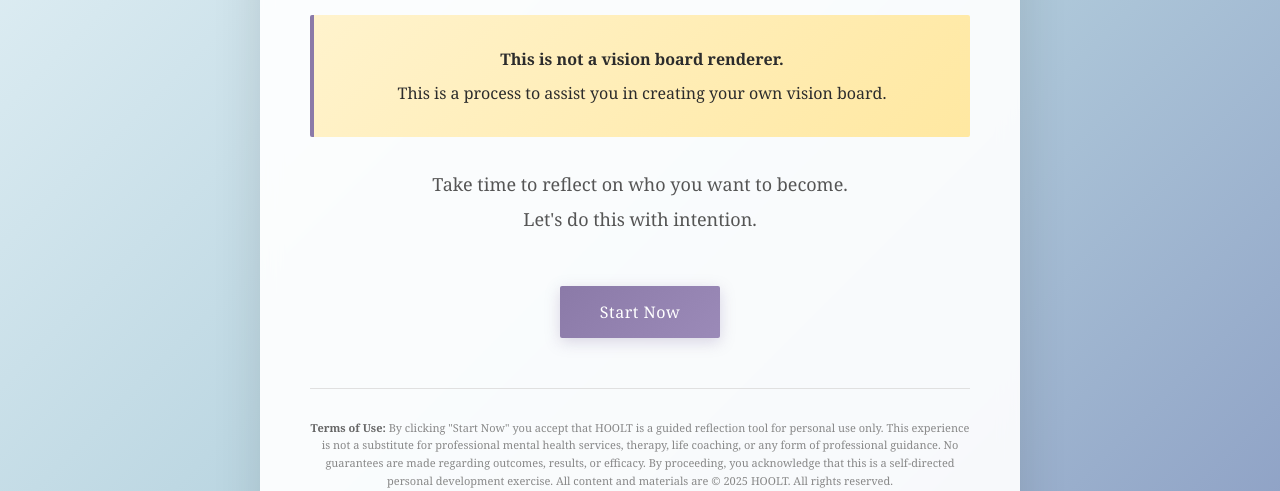
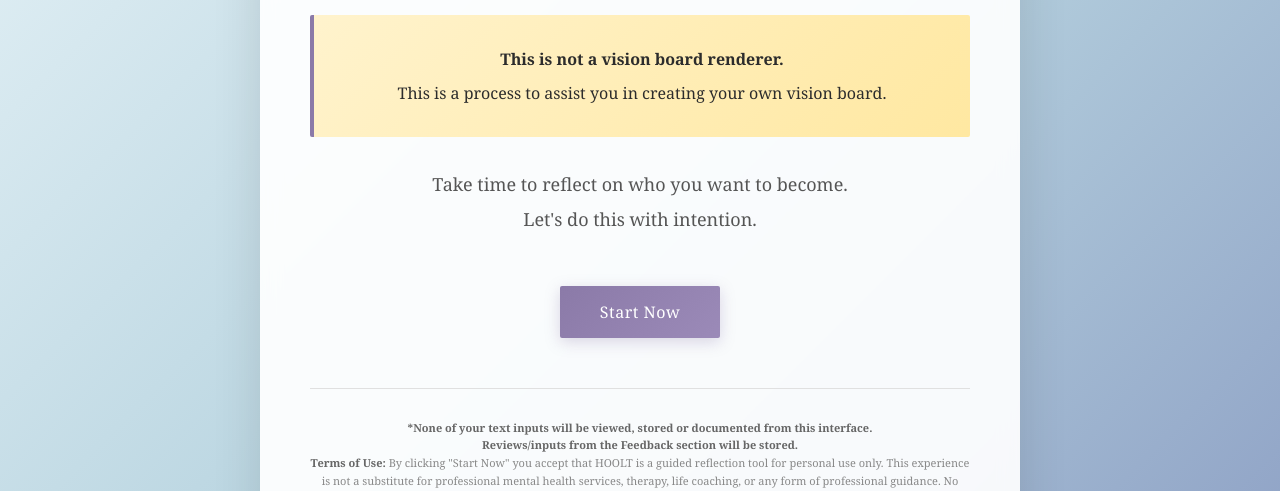
Before and after one commit to hashi-codes/hoolt, a plain HTML site: page index.html in a window 1280 px wide. Shown: the part 302-793 px from the top of the page. Drawn offline with Linux system fonts and the light colour scheme.

Commit message:
Update index.html
Updated Ts and Cs

```diff
--- a/index.html
+++ b/index.html
@@ -42,7 +42,7 @@
                 </div>
                  <div class="terms-footer">
                     <p class="terms-text">
-                        <strong>Terms of Use: </strong>By clicking "Start Now" you accept that HOOLT is a guided reflection tool for personal use only. This experience is not a substitute for professional mental health services, therapy, life coaching, or any form of professional guidance. No guarantees are made regarding outcomes, results, or efficacy. By proceeding, you acknowledge that this is a self-directed personal development exercise. All content and materials are © 2025 HOOLT. All rights reserved.
+                        <strong>*None of your text inputs will be viewed, stored or documented from this interface.</strong><br><strong>Reviews/inputs from the Feedback section will be stored.</strong><br><strong>Terms of Use:</strong> By clicking "Start Now" you accept that HOOLT is a guided reflection tool for personal use only. This experience is not a substitute for professional mental health services, therapy, life coaching, or any form of professional guidance. No guarantees are made regarding outcomes, results, or efficacy. By proceeding, you acknowledge that this is a self-directed personal development exercise. Your input data is not being stored/documented. All content and materials are © 2025 HOOLT. All rights reserved.
                     </p>
                 </div>
             </div>
```
